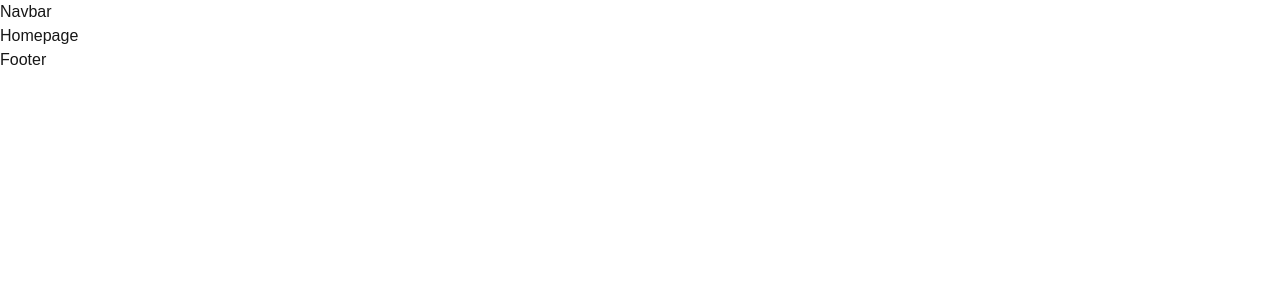
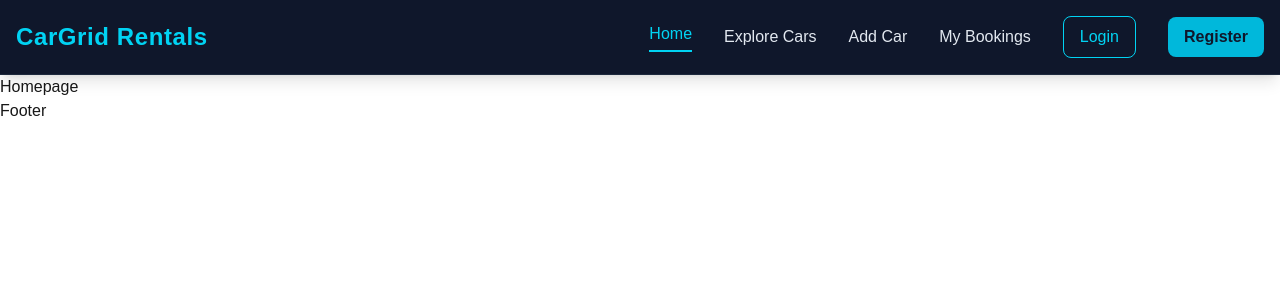
Before and after one commit to nnanjum1/cargrid-rentals-client, a Next.js app: page / in a window 1280 px wide. Shown: the top 300 px of the page. Built offline with nearby package versions, Linux system fonts and the light colour scheme.

Commit message:
navbar completed

```diff
--- a/src/components/Navbar.jsx
+++ b/src/components/Navbar.jsx
@@ -1,9 +1,108 @@
-import React from 'react'
+"use client";
+import Link from "next/link";
+import React, { useState } from "react";
+import { usePathname } from "next/navigation";
+const Navbar = () => {
+    const [open, setOpen] = useState(false);
+    const pathname = usePathname();
+    const isActive = (path) => pathname === path;
 
-const Navbar = () => {
+    const linkClass = (path) =>
+        `transition hover:text-cyan-400 ${isActive(path) ? "text-cyan-400 border-b-2 border-cyan-400 pb-1" : "text-slate-200"
+        }`;
+
     return (
-        <div>Navbar</div>
-    )
-}
+        <nav className="bg-slate-900 text-white shadow-lg sticky top-0 z-50 border-b border-slate-800">
+            <div className="max-w-7xl mx-auto px-4 py-4 flex justify-between items-center">
 
-export default Navbar
+
+                <h1 className="text-2xl font-bold tracking-wide text-cyan-400">
+                    CarGrid Rentals
+                </h1>
+
+                <div className="hidden md:flex items-center gap-8 font-medium text-slate-200">
+
+                    <Link href="/" className={linkClass("/")} >
+                        Home
+                    </Link>
+
+                    <Link href="/explore" className={linkClass("/explore")}>
+                        Explore Cars
+                    </Link>
+
+                    <Link href="/add-car" className={linkClass("/add-car")}>
+                        Add Car
+                    </Link>
+
+                    <Link href="/my-bookings" className={linkClass("/my-bookings")}>
+                        My Bookings
+                    </Link>
+
+
+                    <Link
+                        href="/login"
+                        className="px-4 py-2 rounded-lg border border-cyan-400 text-cyan-400 hover:bg-cyan-400 hover:text-slate-900 transition"
+                    >
+                        Login
+                    </Link>
+
+
+                    <Link
+                        href="/register"
+                        className="px-4 py-2 rounded-lg bg-cyan-500 text-slate-900 font-semibold hover:bg-cyan-400 transition"
+                    >
+                        Register
+                    </Link>
+                </div>
+
+
+                <button
+                    onClick={() => setOpen(!open)}
+                    className="md:hidden text-3xl text-cyan-400"
+                >
+                    ☰
+                </button>
+            </div>
+
+
+            {open && (
+                <div className="md:hidden px-4 pb-4 space-y-4 flex flex-col bg-slate-900 border-t border-slate-800 text-slate-200">
+
+                    <Link onClick={() => setOpen(false)} href="/" className={linkClass("/")}>
+                        Home
+                    </Link>
+
+                    <Link onClick={() => setOpen(false)} href="/explore" className={linkClass("/explore")}>
+                        Explore Cars
+                    </Link>
+
+                    <Link onClick={() => setOpen(false)} href="/add-car" className={linkClass("/add-car")}>
+                        Add Car
+                    </Link>
+
+                    <Link onClick={() => setOpen(false)} href="/my-bookings" className={linkClass("/my-bookings")}>
+                        My Bookings
+                    </Link>
+
+                    <Link
+                        onClick={() => setOpen(false)}
+                        href="/login"
+                        className="block text-cyan-400"
+                    >
+                        Login
+                    </Link>
+
+                    <Link
+                        onClick={() => setOpen(false)}
+                        href="/register"
+                        className="block text-cyan-400 font-semibold"
+                    >
+                        Register
+                    </Link>
+                </div>
+            )}
+        </nav>
+    );
+};
+
+export default Navbar;
```
